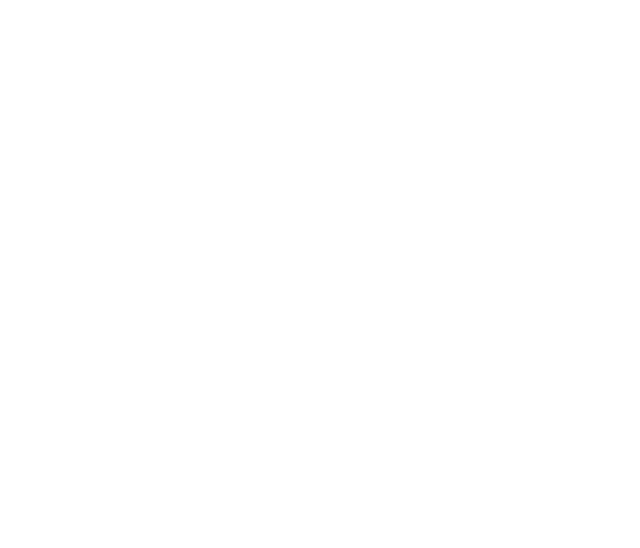
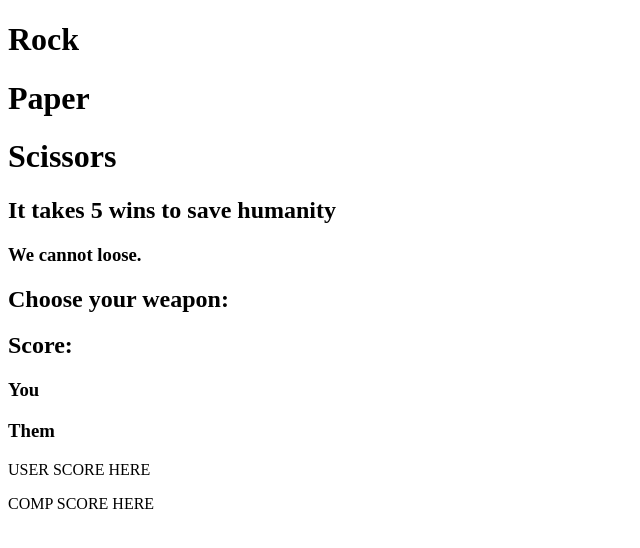
Before and after one commit to jaketverberg/theOdinProject, a plain HTML site: page rockPaperScissors/index.html in a window 1280 px wide. Shown: the whole page, without its empty margins (0-640 px from the left). Drawn offline with Linux system fonts and the light colour scheme.

Commit message:
Created HTML framework for project

```diff
--- a/rockPaperScissors/index.html
+++ b/rockPaperScissors/index.html
@@ -8,6 +8,35 @@
     <title>Rock Paper Scissors Game</title>
 </head>
 <body>
+    <topContainer>
+        <h1>Rock</h1>
+        <h1>Paper</h1>
+        <h1>Scissors</h1>
+    </topContainer>
+    <secondTopContainer>
+        <h2>It takes 5 wins to save humanity</h2>
+        <h3>We cannot loose.</h3>
+    </secondTopContainer>
 
+    <WeaponChoice>
+        <h2>Choose your weapon:</h2>
+
+        <rpsChoice>
+            <rock></rock>
+            <paper></paper>
+            <scissor></scissor>
+        </rpsChoice>
+    </WeaponChoice>
+
+    <h2>Score:</h2>
+    <scoreTextContainer>
+        <h3>You</h3>
+        <h3>Them</h3>
+    </scoreTextContainer>
+
+    <Scores>
+        <p>USER SCORE HERE</p>
+        <p>COMP SCORE HERE</p>
+    </Scores>
 </body>
 </html>
```
